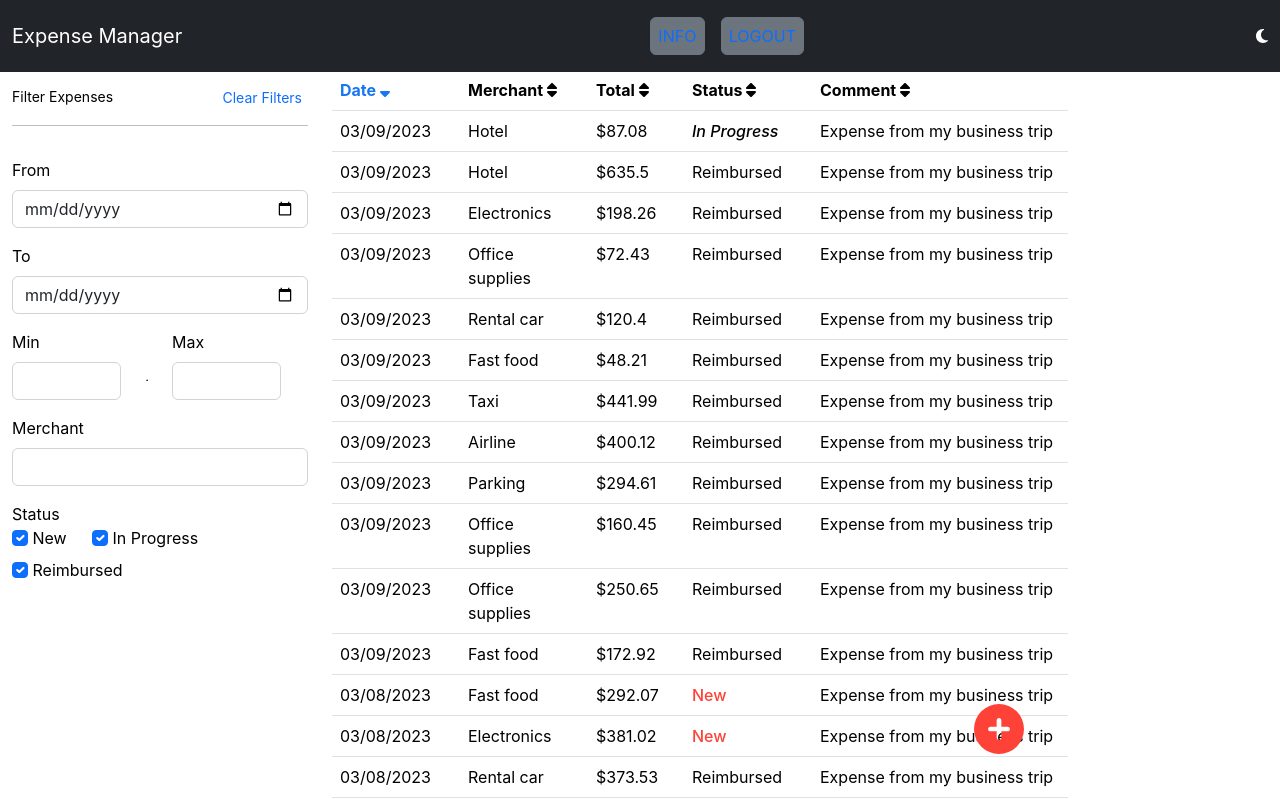
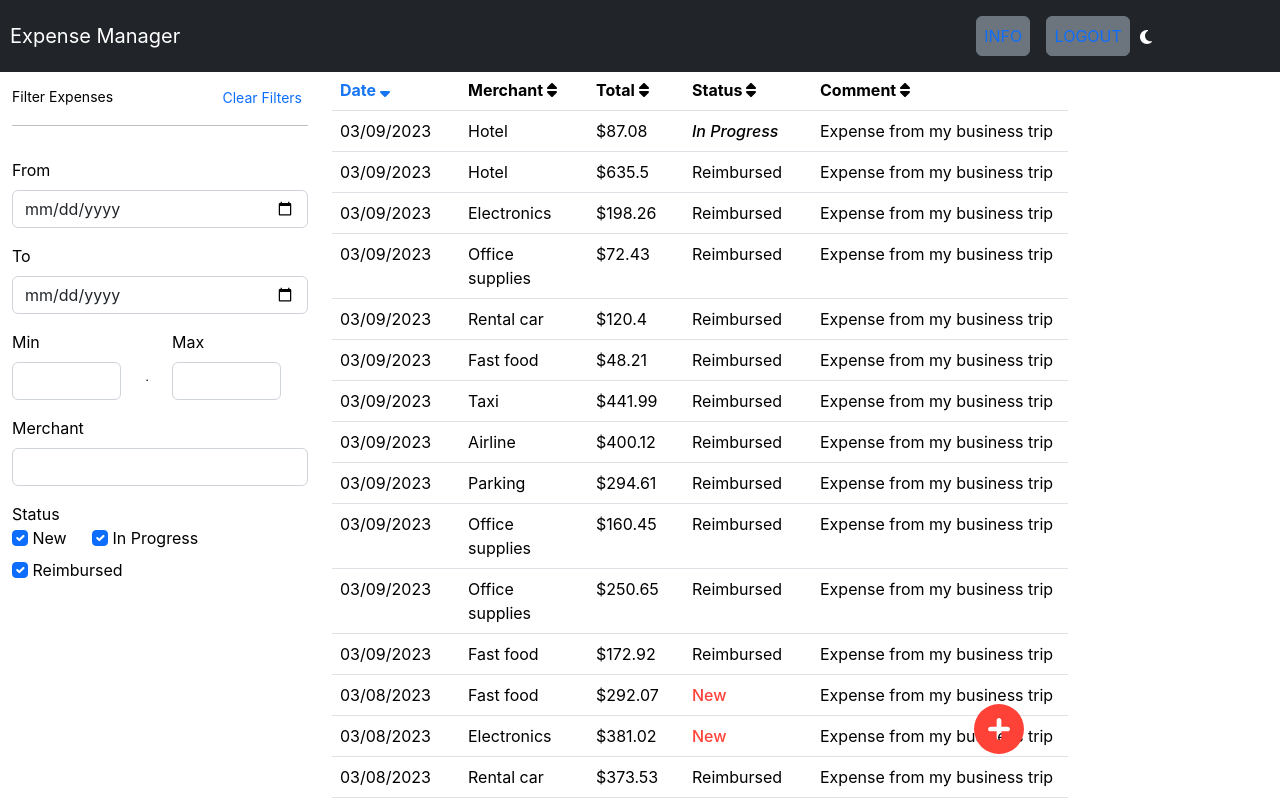
Before and after one commit to Tunzeki/expensemanager, a React (Create React App) app: page / in a window 1280 px wide. Shown: the top 800 px of the page. Built offline with nearby package versions, Linux system fonts and the light colour scheme.

Commit message:
Style navbar more

```diff
--- a/src/App.css
+++ b/src/App.css
@@ -141,3 +141,15 @@
   width: 0;
   height: 0;
 }
+
+.header-flex-container {
+  display: flex;
+  flex-direction: row;
+  justify-content: space-between;
+  width: 90%;
+}
+
+.btn-flex-container {
+  display: flex;
+  flex-direction: row;
+}
--- a/src/Header.js
+++ b/src/Header.js
@@ -3,13 +3,14 @@ import Switch from './Switch';
 export default function Header() {
     return (
         <nav className="navbar bg-dark navbar-dark py-3 pos-fixed">
-            <div className="container-fluid">
-                <span className="navbar-brand">Expense Manager</span>
-                <div>
+            <div className="header-flex-container">
+                <span className="navbar-brand" style={{ paddingLeft: "10px" }}>Expense Manager</span>
+                <div className="btn-flex-container">
                     <button type="button" className="btn btn-secondary text-primary me-3 navbar-btn">INFO</button>
                     <button type="button" className="btn btn-secondary text-primary navbar-btn">LOGOUT</button>
+                    <Switch />
                 </div>
-                <Switch />
+
             </div>
         </nav>
     );
--- a/src/Switch.js
+++ b/src/Switch.js
@@ -12,8 +12,8 @@ const Switch = () => {
                 checked={theme === "light"}
                 onChange={toggleTheme}
             />
-            {theme === "light" ? <FontAwesomeIcon style={{ color: "white" }} icon={faMoon} />
-                : <FontAwesomeIcon style={{ color: "white" }} icon={faSun} />}
+            {theme === "light" ? <FontAwesomeIcon style={{ color: "white", paddingLeft: "10px", paddingTop: "13px" }} icon={faMoon} />
+                : <FontAwesomeIcon style={{ color: "white", paddingLeft: "10px", paddingTop: "13px" }} icon={faSun} />}
         </label>
     );
 };
```
